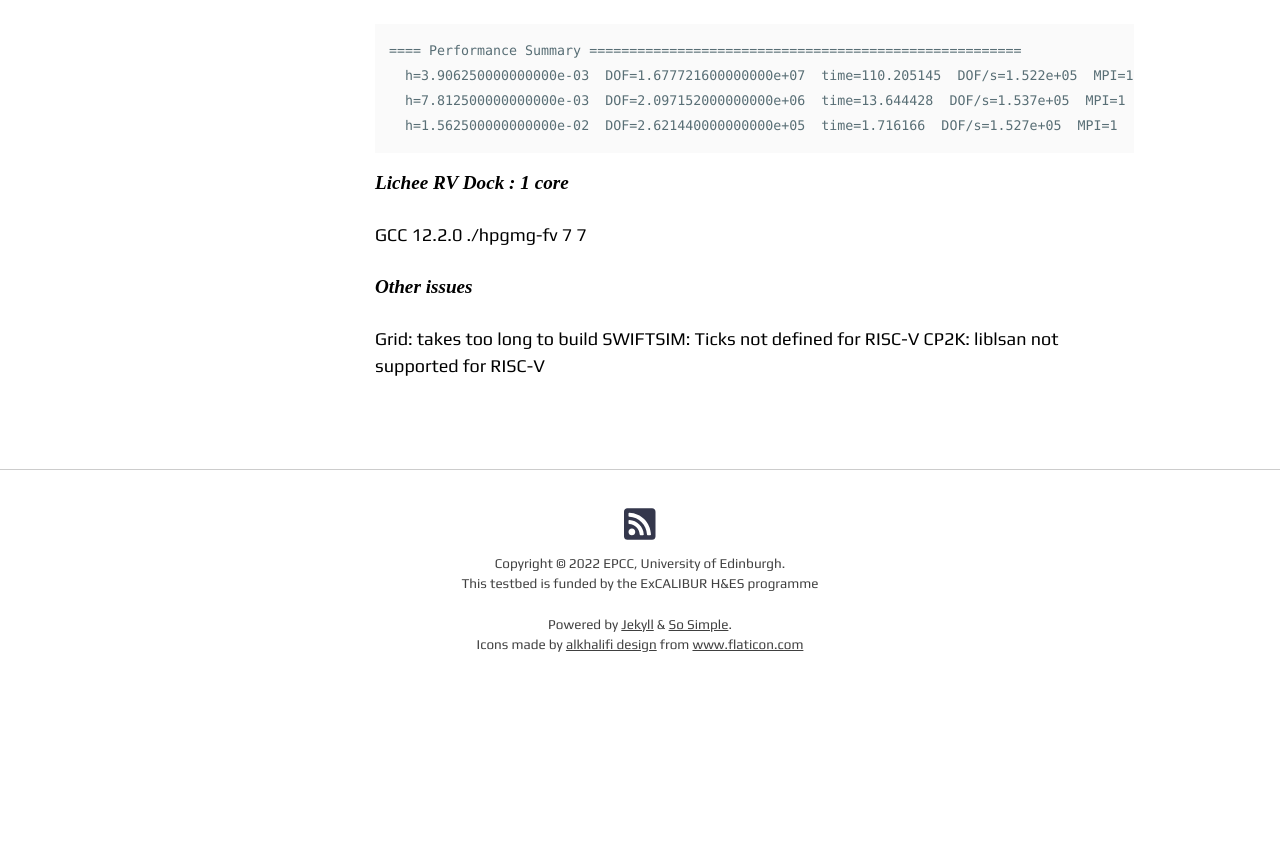
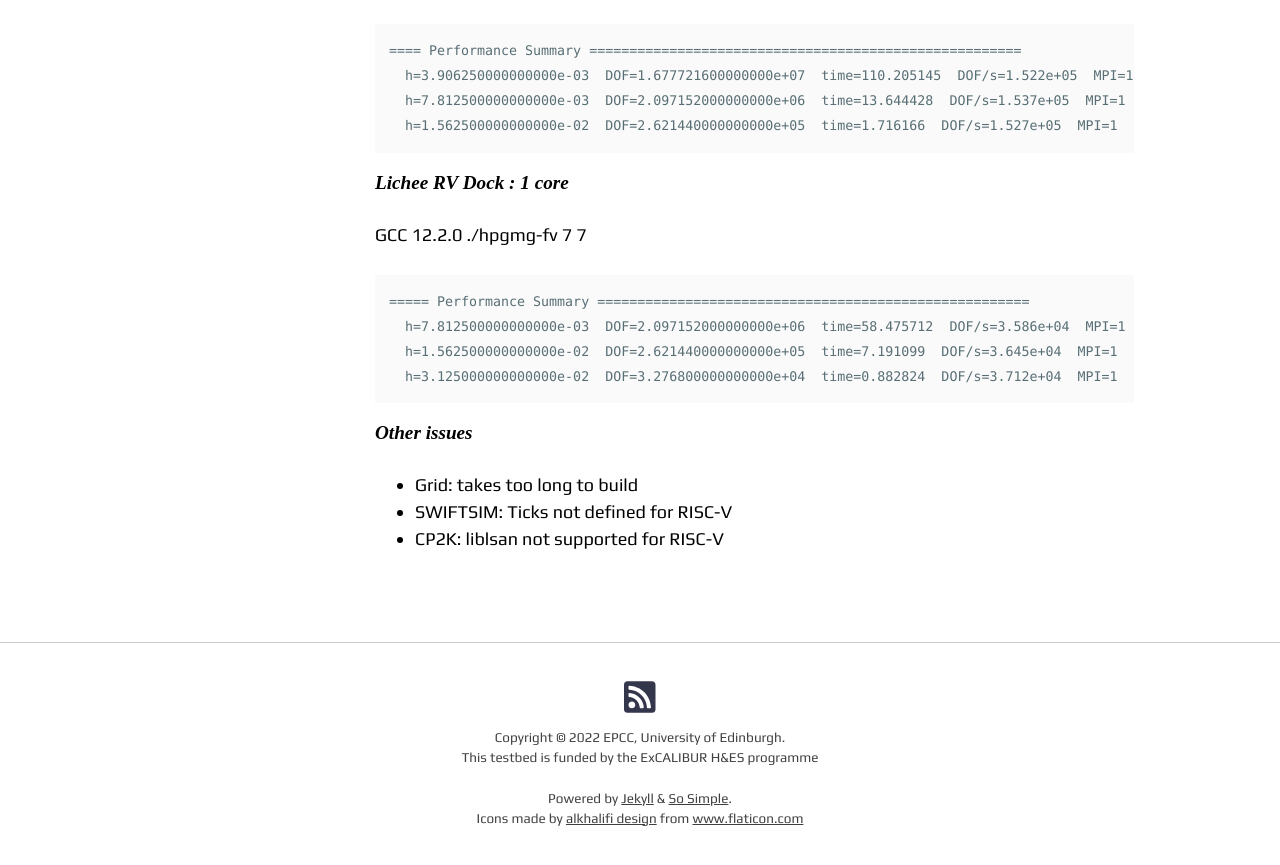
Before and after one commit to RISCVtestbed/riscvtestbed.github.io, a Jekyll site: the page built from _posts/issues/2022-11-18-benchmarks.md, in a window 1280 px wide and 900 px high, scrolled down 7012 px. Shown: the top 865 px of the window. Built offline with Jekyll 4.4.1, drawn with Linux system fonts in a browser that asks for light colours; nearby versions of some CDN libraries; before the commit the page ends 7738 px from its top, so only the background shows below that.

Commit message:
benchmark update

````diff
--- a/_posts/2022-11-18-benchmarks.md
+++ b/_posts/issues/2022-11-18-benchmarks.md
@@ -285,11 +285,16 @@ GCC 12.1.0, with OpenMP
 
 GCC 12.2.0
 ./hpgmg-fv 7 7
-
+```
+===== Performance Summary ======================================================
+  h=7.812500000000000e-03  DOF=2.097152000000000e+06  time=58.475712  DOF/s=3.586e+04  MPI=1  OMP=1
+  h=1.562500000000000e-02  DOF=2.621440000000000e+05  time=7.191099  DOF/s=3.645e+04  MPI=1  OMP=1
+  h=3.125000000000000e-02  DOF=3.276800000000000e+04  time=0.882824  DOF/s=3.712e+04  MPI=1  OMP=1
+```
 
 
 #### Other issues
 
-Grid: takes too long to build
-SWIFTSIM: Ticks not defined for RISC-V
-CP2K: liblsan not supported for RISC-V
+- Grid: takes too long to build
+- SWIFTSIM: Ticks not defined for RISC-V
+- CP2K: liblsan not supported for RISC-V
````
Also changed, not shown: other parts of _posts/issues/2022-11-18-benchmarks.md (+1 -1 lines).
